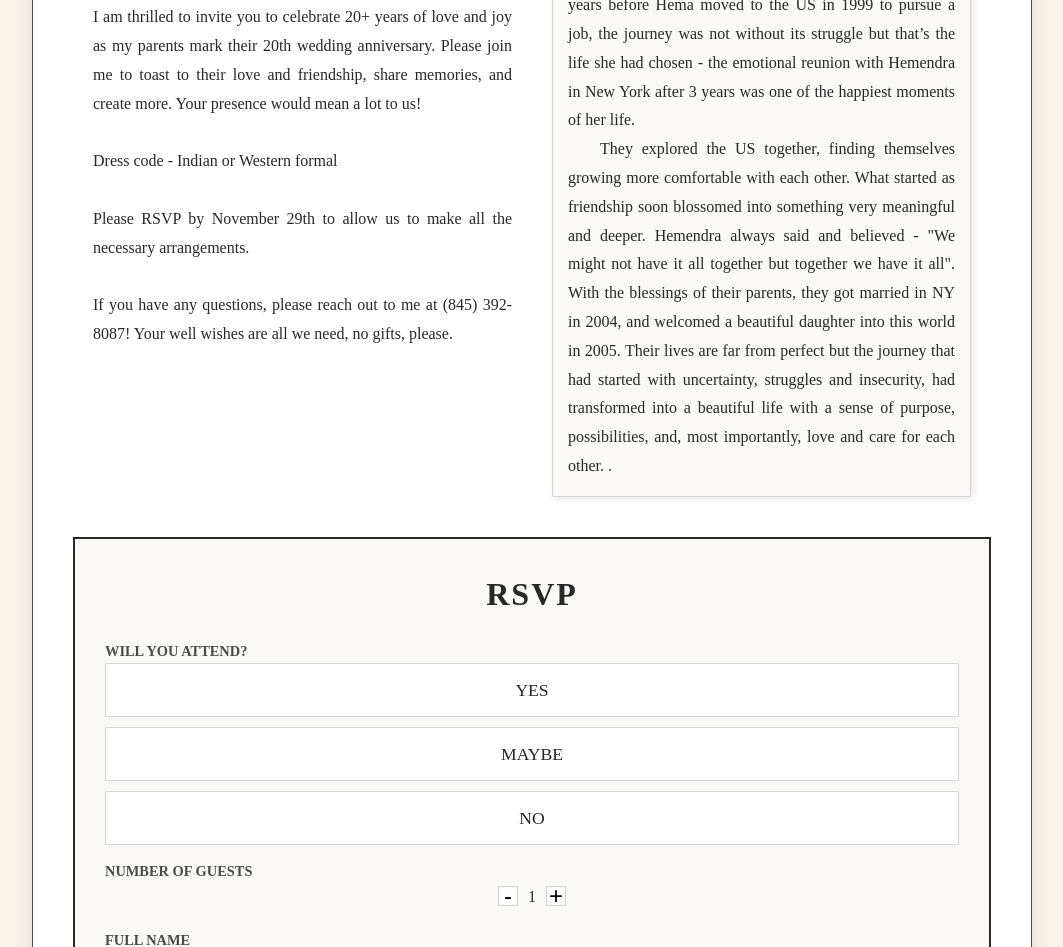
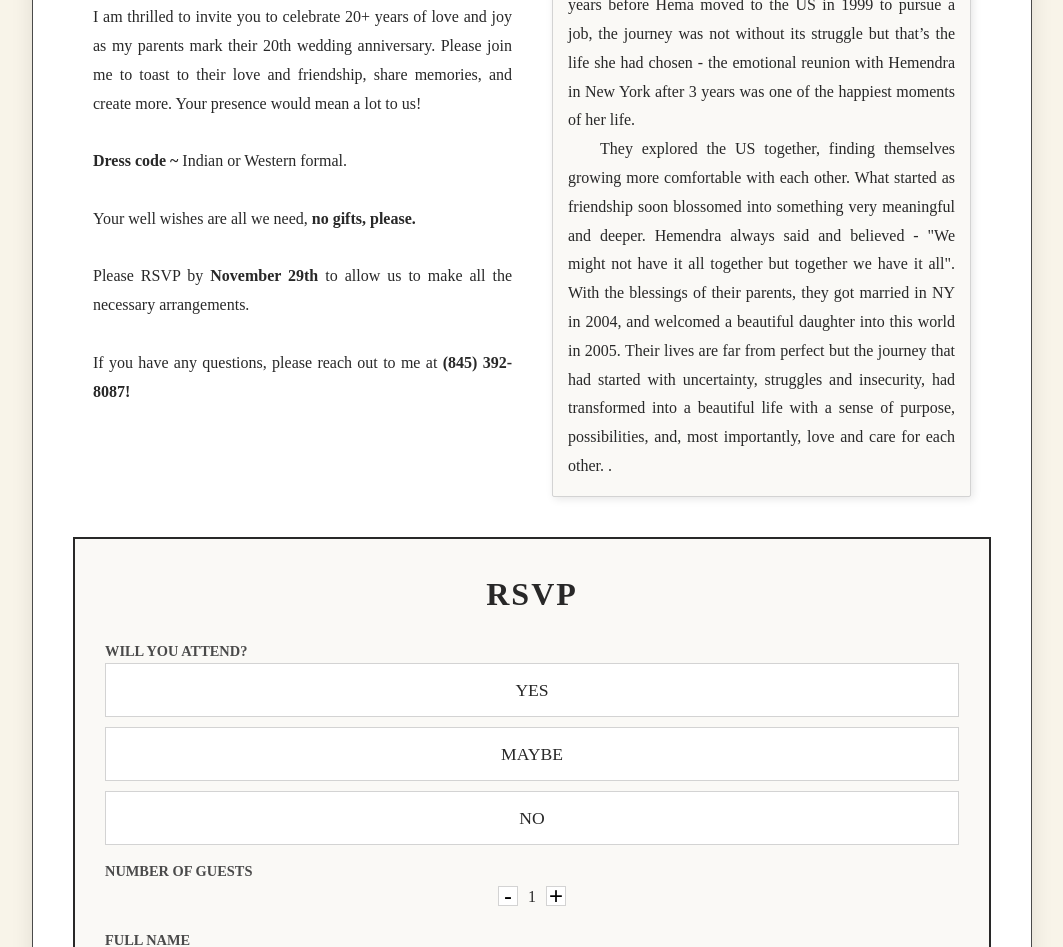
Before and after one commit to aditihrathi/20th-Anniversary-RSVP, a plain HTML site: page frontend/index.html in a window 1280 px wide. Shown: the part 1432-2379 px from the top of the page, without its empty margins (108-1171 px from the left). Drawn offline with Linux system fonts and the light colour scheme; no server answers; a web font is replaced by a local one.

Commit message:
</strong>

```diff
--- a/frontend/index.html
+++ b/frontend/index.html
@@ -558,12 +558,14 @@ body {
                 <article class="article">
                     <p>I am thrilled to invite you to celebrate 20+ years of love and joy as my parents mark their 20th wedding anniversary. Please join me to toast to their love and friendship, share memories, and create more. Your presence would mean a lot to us!</p>
                     <br>
-                    <p>Dress code - Indian or Western formal</p>
+                    <p><strong>Dress code ~</strong> Indian or Western formal.</p>
+                    <br>
+                    <p>Your well wishes are all we need, <strong>no gifts, please. </strong></p>
 
                     <br>
-                    <p>Please RSVP by November 29th to allow us to make all the necessary arrangements.</p>
+                    <p>Please RSVP by <strong>November 29th</strong> to allow us to make all the necessary arrangements.</p>
                     <br>
-                    <p>If you have any questions, please reach out to me at (845) 392-8087! Your well wishes are all we need, no gifts, please.</p>
+                    <p>If you have any questions, please reach out to me at <strong>(845) 392-8087!</strong></p>
                 </article>
             </div>
 
```
